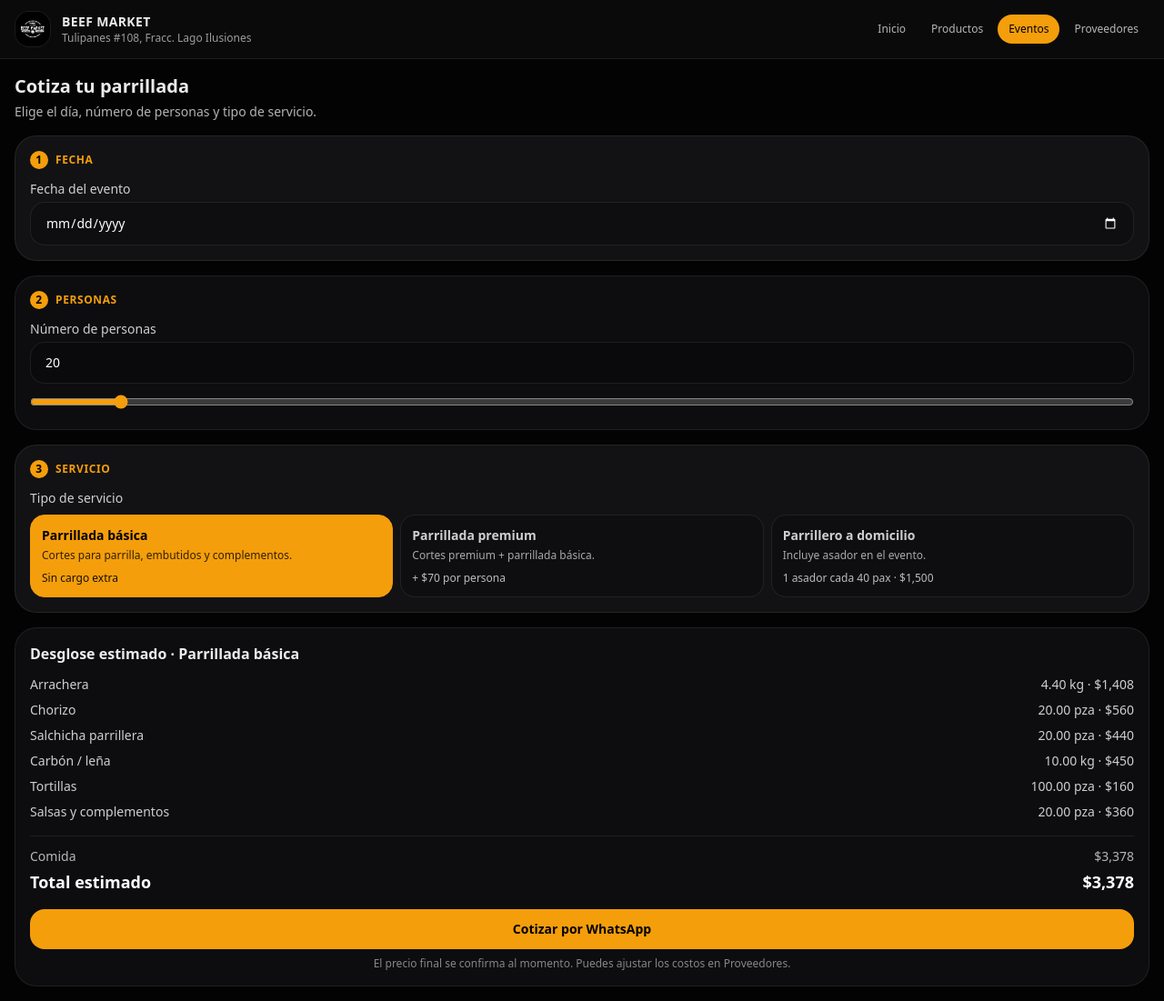
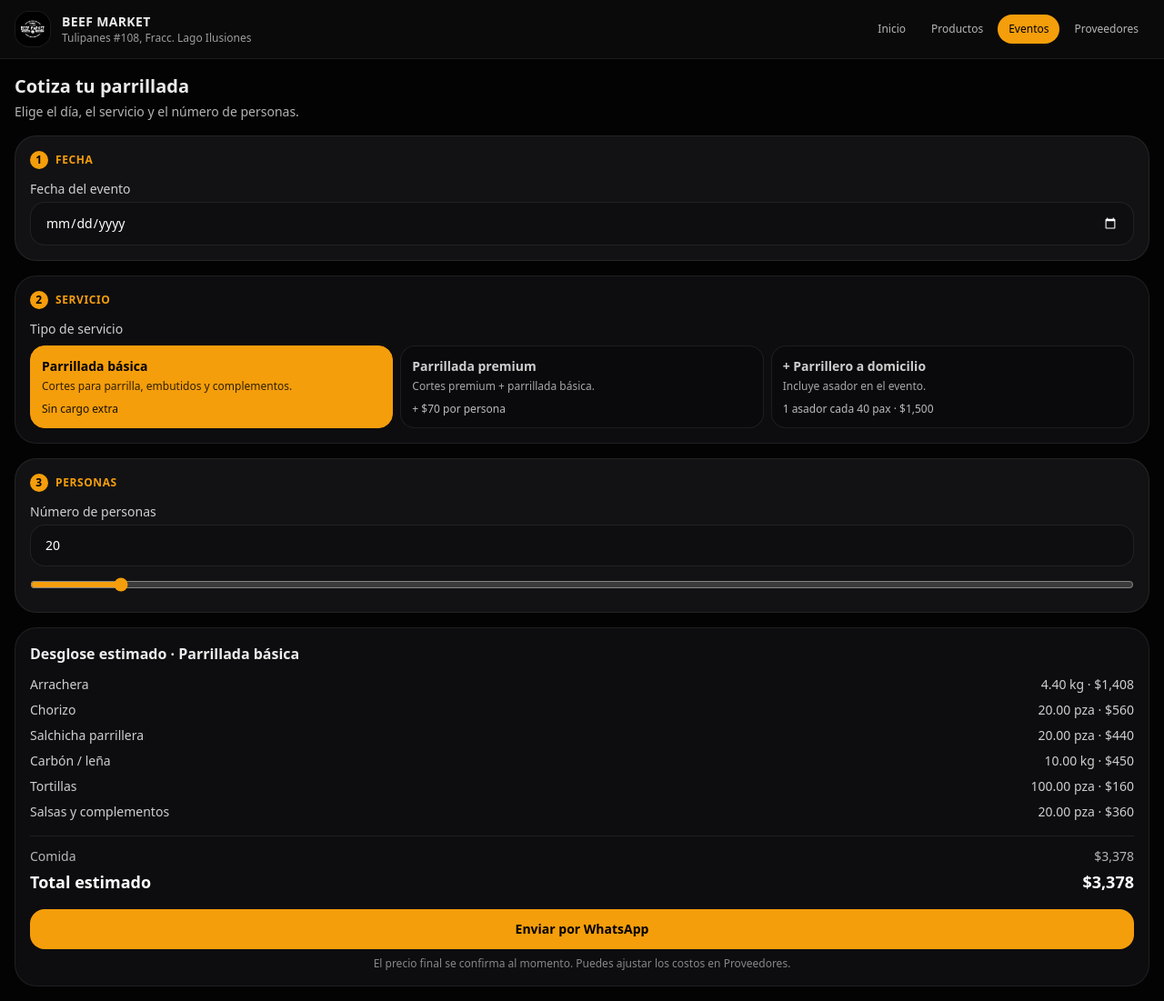
Before and after one commit to unknownshopper/beefmarket, a React (Vite) app: page /eventos in a window 1280 px wide. Shown: the whole page at 91% size. Built offline with nearby package versions, Linux system fonts and the light colour scheme; no server answers.

Commit message:
¨3rdbass¨

```diff
--- a/index.html
+++ b/index.html
@@ -3,7 +3,28 @@
   <head>
     <meta charset="UTF-8" />
     <meta name="viewport" content="width=device-width, initial-scale=1.0, viewport-fit=cover" />
-    <title>BEEF MARKET</title>
+    <title>BEEF MARKET | Cortes premium, quesos y parrilladas en Villahermosa</title>
+    <meta name="description" content="Cortes premium, quesos, embutidos y parrilladas para eventos en Villahermosa. Cotiza y pide por WhatsApp." />
+    <meta name="theme-color" content="#0b0b0c" />
+
+    <meta property="og:title" content="BEEF MARKET | Cortes premium, quesos y parrilladas en Villahermosa" />
+    <meta property="og:description" content="Cortes premium, quesos, embutidos y parrilladas para eventos en Villahermosa. Cotiza y pide por WhatsApp." />
+    <meta property="og:image" content="https://beefmarketvhsa.web.app/logo.jpg" />
+    <meta property="og:image:width" content="1000" />
+    <meta property="og:image:height" content="1000" />
+    <meta property="og:image:type" content="image/jpeg" />
+    <meta property="og:url" content="https://beefmarketvhsa.web.app" />
+    <meta property="og:type" content="website" />
+    <meta property="og:locale" content="es_MX" />
+    <meta property="og:site_name" content="BEEF MARKET" />
+
+    <meta name="twitter:card" content="summary_large_image" />
+    <meta name="twitter:title" content="BEEF MARKET | Cortes premium, quesos y parrilladas en Villahermosa" />
+    <meta name="twitter:description" content="Cortes premium, quesos, embutidos y parrilladas para eventos en Villahermosa. Cotiza y pide por WhatsApp." />
+    <meta name="twitter:image" content="https://beefmarketvhsa.web.app/logo.jpg" />
+
+    <link rel="icon" href="/logo.jpg" />
+    <link rel="apple-touch-icon" href="/logo.jpg" />
   </head>
   <body>
     <div id="root"></div>
--- a/src/pages/Eventos.jsx
+++ b/src/pages/Eventos.jsx
@@ -56,7 +56,7 @@
       <main className="px-4 pt-4 pb-6 safe-bottom">
         <div className="mb-4">
           <h1 className="text-xl font-semibold">Cotiza tu parrillada</h1>
-          <p className="mt-1 text-sm text-white/70">Elige el día, número de personas y tipo de servicio.</p>
+          <p className="mt-1 text-sm text-white/70">Elige el día, el servicio y el número de personas.</p>
         </div>
 
         <div className="space-y-4">
@@ -77,30 +77,6 @@
           <div className="rounded-3xl border border-beef-line bg-[#0d0d0f] p-4">
             <div className="mb-3 flex items-center gap-2 text-xs font-semibold uppercase tracking-wider text-beef-accent">
               <span className="flex h-5 w-5 items-center justify-center rounded-full bg-beef-accent text-xs font-bold text-black">2</span>
-              Personas
-            </div>
-            <label className="mb-1 block text-sm font-medium text-white/80">Número de personas</label>
-            <input
-              type="number"
-              min={1}
-              value={people}
-              onChange={(e) => setPeople(Number(e.target.value))}
-              className="w-full rounded-2xl border border-beef-line bg-black/20 px-4 py-3 text-sm text-white outline-none focus:border-beef-accent"
-            />
-            <input
-              type="range"
-              min={5}
-              max={200}
-              step={5}
-              value={people}
-              onChange={(e) => setPeople(Number(e.target.value))}
-              className="mt-3 w-full accent-beef-accent"
-            />
-          </div>
-
-          <div className="rounded-3xl border border-beef-line bg-beef-card p-4">
-            <div className="mb-3 flex items-center gap-2 text-xs font-semibold uppercase tracking-wider text-beef-accent">
-              <span className="flex h-5 w-5 items-center justify-center rounded-full bg-beef-accent text-xs font-bold text-black">3</span>
               Servicio
             </div>
             <label className="mb-2 block text-sm font-medium text-white/80">Tipo de servicio</label>
@@ -131,6 +107,30 @@
                 )
               })}
             </div>
+          </div>
+
+          <div className="rounded-3xl border border-beef-line bg-beef-card p-4">
+            <div className="mb-3 flex items-center gap-2 text-xs font-semibold uppercase tracking-wider text-beef-accent">
+              <span className="flex h-5 w-5 items-center justify-center rounded-full bg-beef-accent text-xs font-bold text-black">3</span>
+              Personas
+            </div>
+            <label className="mb-1 block text-sm font-medium text-white/80">Número de personas</label>
+            <input
+              type="number"
+              min={1}
+              value={people}
+              onChange={(e) => setPeople(Number(e.target.value))}
+              className="w-full rounded-2xl border border-beef-line bg-black/20 px-4 py-3 text-sm text-white outline-none focus:border-beef-accent"
+            />
+            <input
+              type="range"
+              min={5}
+              max={200}
+              step={5}
+              value={people}
+              onChange={(e) => setPeople(Number(e.target.value))}
+              className="mt-3 w-full accent-beef-accent"
+            />
           </div>
         </div>
 
@@ -182,7 +182,7 @@
             rel="noreferrer"
             className="mt-4 flex w-full items-center justify-center rounded-2xl bg-beef-accent px-4 py-3 text-sm font-semibold text-black"
           >
-            Cotizar por WhatsApp
+            Enviar por WhatsApp
           </a>
           <div className="mt-2 text-center text-xs text-white/50">
             El precio final se confirma al momento. Puedes ajustar los costos en Proveedores.
```
Also changed, not shown: src/lib/inventory.js.
